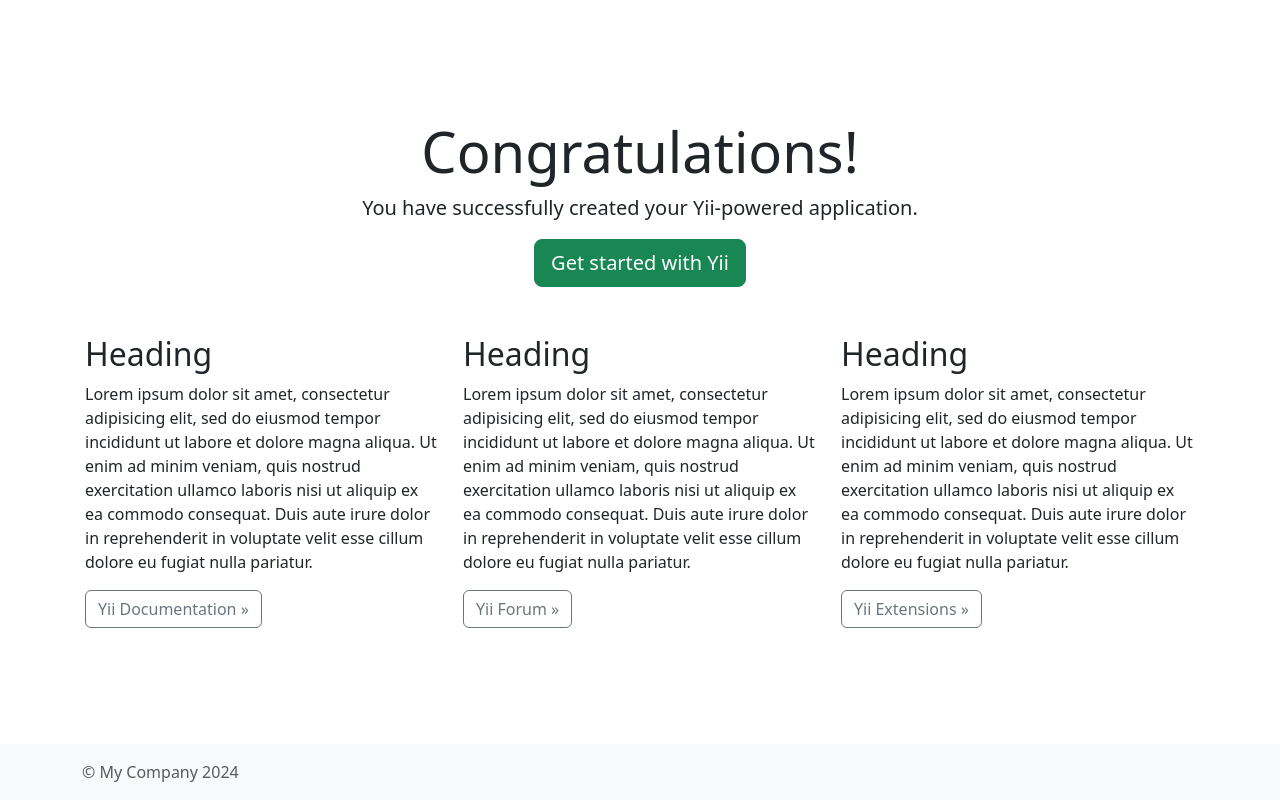
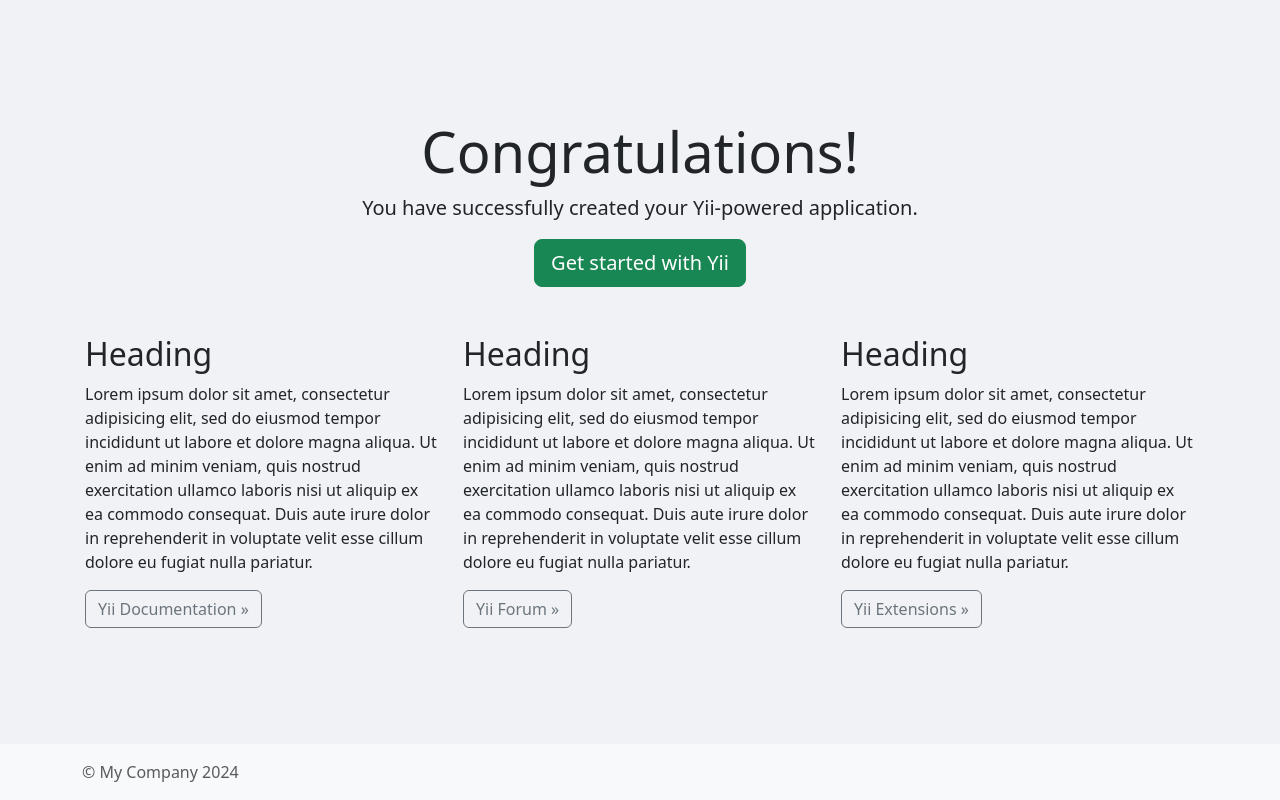
Before and after one commit to LuStormstout/yii2-blog-2024, a Yii app: template views/site/index.php in a window 1280 px wide. Run offline with PHP 8.4 and a stand-in for Yii, Linux system fonts and the light colour scheme; the template is opened without the code that fills it, so the values that code supplies are empty; some libraries are stand-ins or nearby versions.

Commit message:
Update global background color in web/css/site.css

```diff
--- a/web/css/site.css
+++ b/web/css/site.css
@@ -1,3 +1,7 @@
+body {
+    background-color: #F0F2F5;
+}
+
 main > .container {
     padding: 70px 15px 20px;
 }
```
